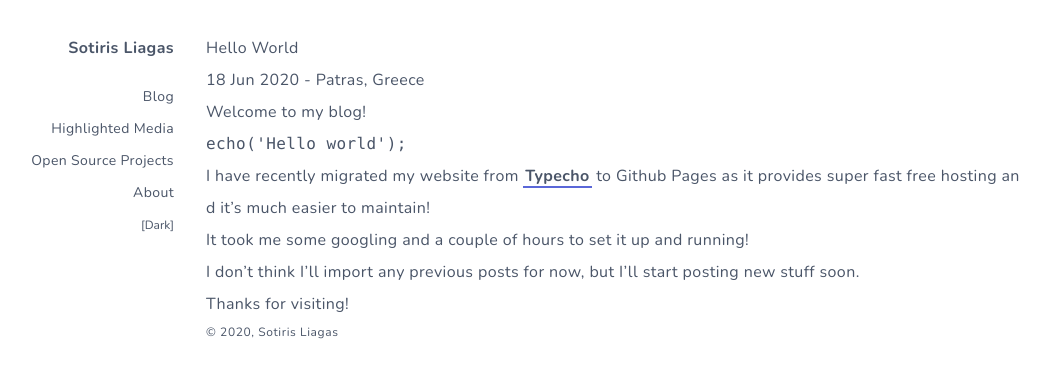
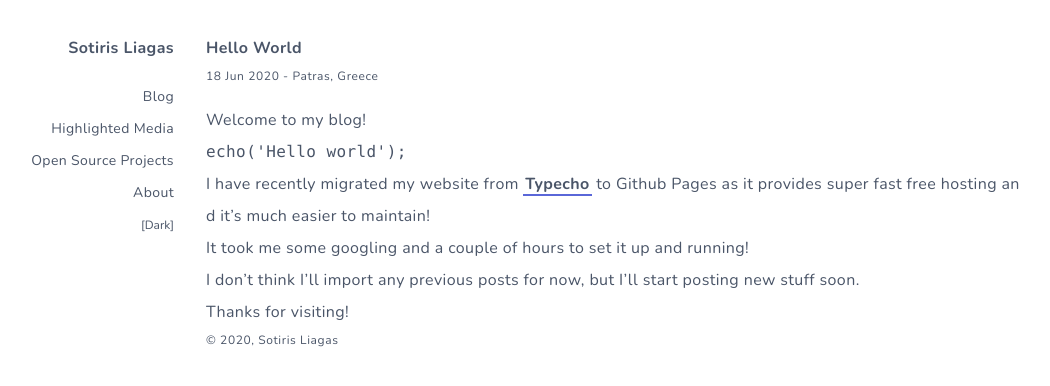
Before and after one commit to liagason/A-Jekyll-Blog, a Jekyll site: the page built from _posts/2020-06-18-hello-world.md, in a window 1280 px wide. Shown: the top 386 px of the page, without its empty margins (162-1212 px from the left). Built offline with Jekyll 4.4.1, drawn with Linux system fonts in a browser that asks for light colours.

Commit message:
Update 2020-06-18-hello-world.md

````diff
--- a/_posts/2020-06-18-hello-world.md
+++ b/_posts/2020-06-18-hello-world.md
@@ -3,10 +3,8 @@ layout: post
 title: Hello World
 ---
 
-{{ page.title }}
-================
-
-<p class="meta">18 Jun 2020 - Patras, Greece</p>
+<h1 class="font-bold">{{ page.title }}</h1>
+<p class="text-xs tracking-wider mb-4">18 Jun 2020 - Patras, Greece</p>
 
 Welcome to my blog!
 ```php
````
